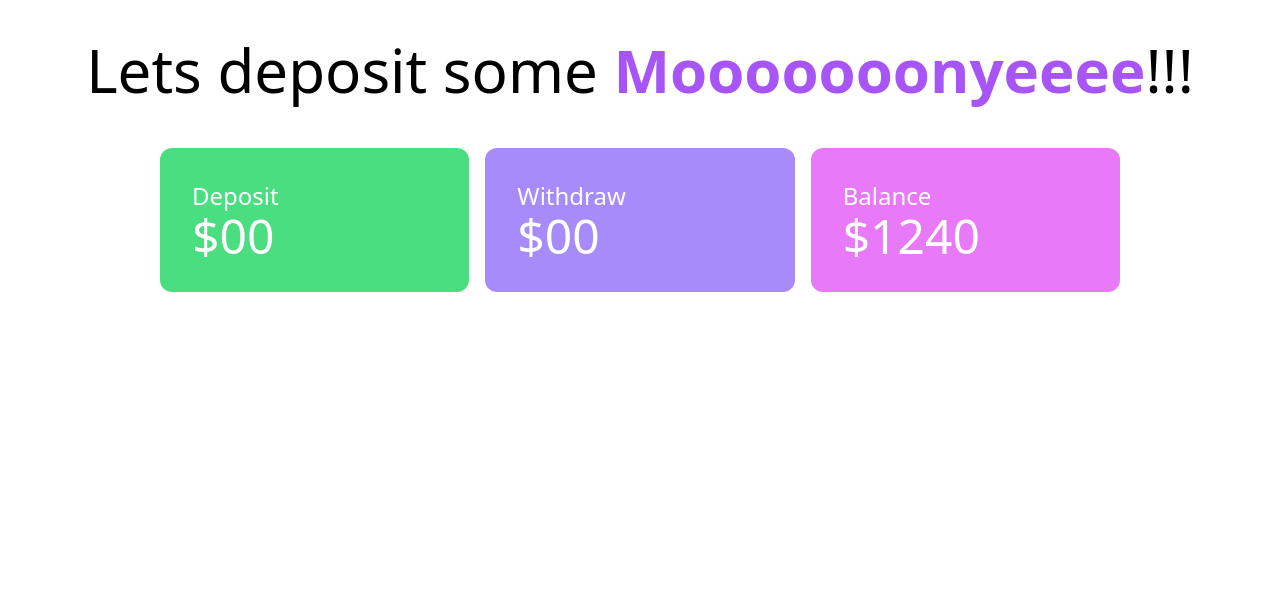
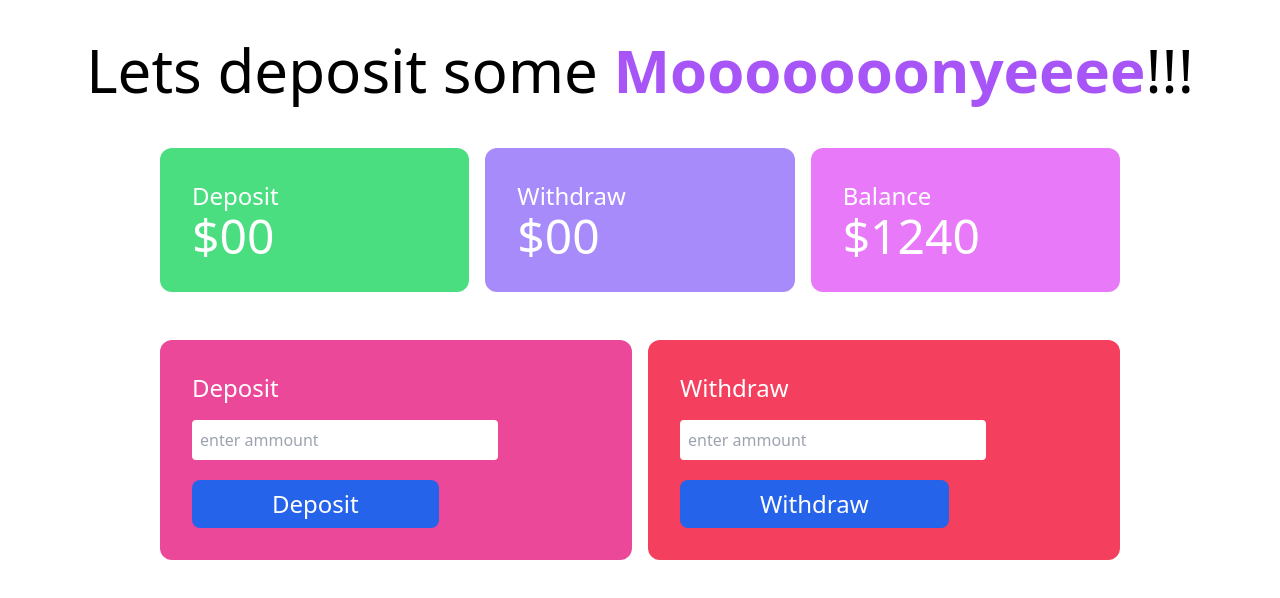
Before and after one commit to Nahid-07/simple-bank-account-site, a plain HTML site: page bank.html in a window 1280 px wide. Drawn offline with nearby package versions, Linux system fonts and the light colour scheme.

Commit message:
added deposite and withdraw section

```diff
--- a/bank.html
+++ b/bank.html
@@ -1,5 +1,6 @@
 <!DOCTYPE html>
 <html lang="en">
+
 <head>
     <meta charset="UTF-8">
     <meta http-equiv="X-UA-Compatible" content="IE=edge">
@@ -7,9 +8,11 @@
     <title>main page</title>
     <script src="https://cdn.tailwindcss.com"></script>
 </head>
+
 <body>
     <header>
-        <h1 class="text-6xl text-center mt-10">Lets deposit some <span class="text-purple-500 font-semibold">Mooooooonyeeee</span>!!!</h1>
+        <h1 class="text-6xl text-center mt-10">Lets deposit some <span
+                class="text-purple-500 font-semibold">Mooooooonyeeee</span>!!!</h1>
     </header>
     <main>
         <section class="mt-12">
@@ -28,6 +31,23 @@
                 </div>
             </div>
         </section>
+        <section class="mt-12">
+            <div class="grid grid-cols-2 gap-4 text-white w-9/12 mx-auto">
+                <div class="bg-pink-500 p-8 rounded-xl">
+                    <h3 class="text-2xl mb-4">Deposit</h3>
+                    <input id="deposit-field" class="w-9/12 block mb-5 p-2 rounded" type="text" placeholder="enter ammount">
+                    <button type="submit"
+                        class="bg-blue-600 px-20 py-2 rounded-lg text-white text-2xl hover:bg-sky-700">Deposit</button>
+                </div>
+                <div class="bg-rose-500 p-8 rounded-xl">
+                    <h3 class="text-2xl mb-4">Withdraw</h3>
+                    <input id="withdraw-field" class="w-9/12 block mb-5 p-2 rounded" type="text" placeholder="enter ammount">
+                    <button type="submit"
+                        class="bg-blue-600 px-20 py-2 rounded-lg text-white text-2xl hover:bg-sky-700">Withdraw</button>
+                </div>
+            </div>
+        </section>
     </main>
 </body>
+
 </html>
```
Also changed, not shown: index.html (+15 -6 lines).
